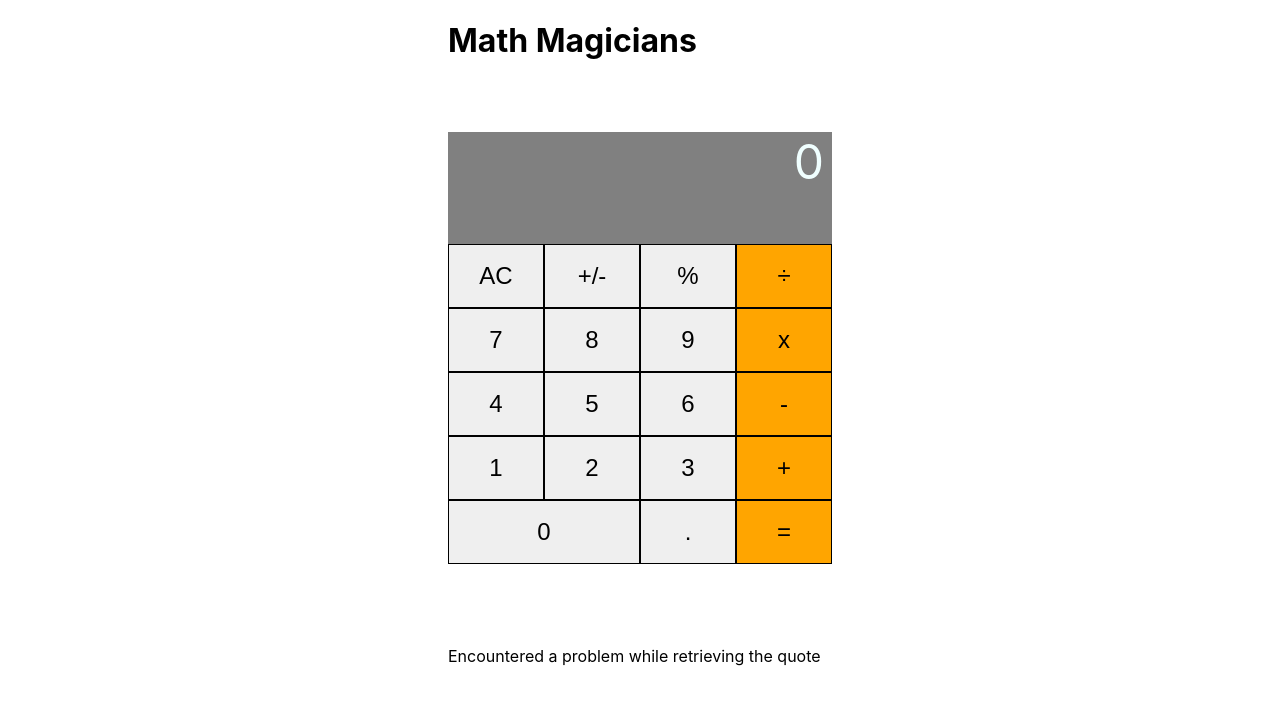
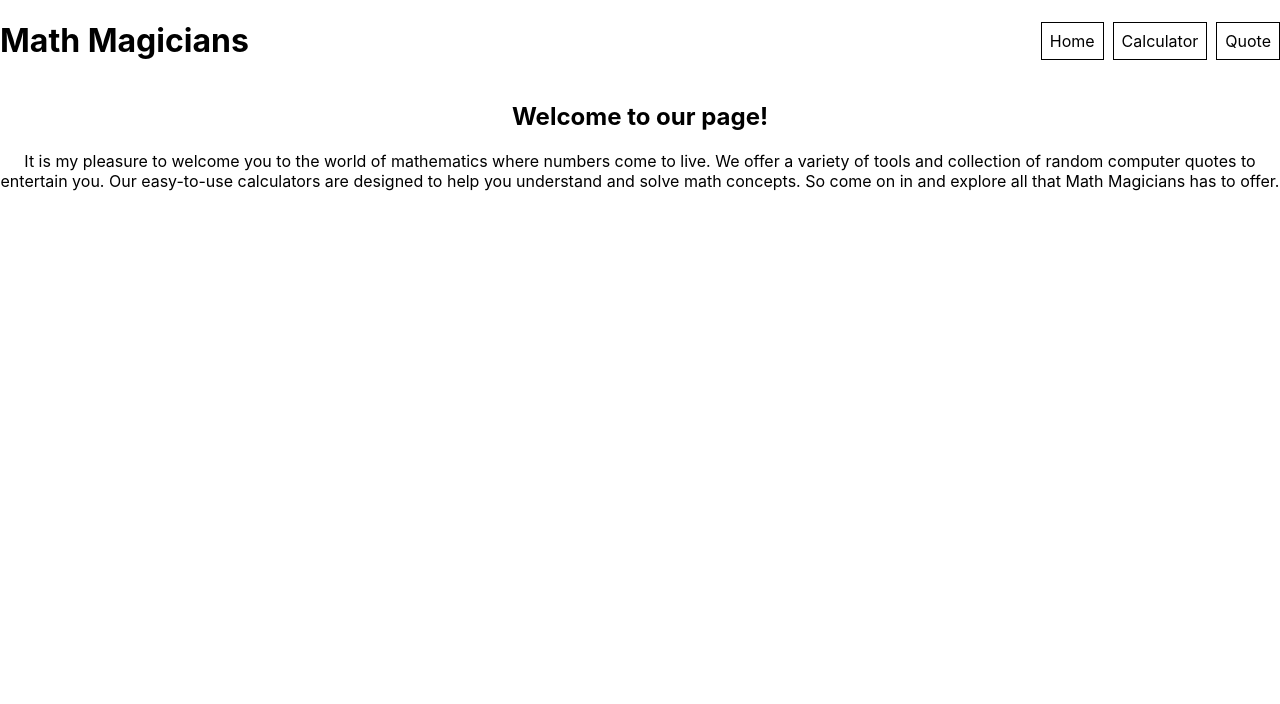
Before and after one commit to tamoorsaeed22/Math-Magician, a React (Create React App) app: page / in a window 1280 px wide. Shown: the top 704 px of the page. Built offline with nearby package versions, Linux system fonts and the light colour scheme; no server answers.

Commit message:
Added full website content

```diff
--- a/package.json
+++ b/package.json
@@ -10,6 +10,7 @@
     "prop-types": "^15.8.1",
     "react": "^18.2.0",
     "react-dom": "^18.2.0",
+    "react-router-dom": "^6.11.2",
     "react-scripts": "^5.0.1",
     "web-vitals": "^2.1.4"
   },
--- a/src/App.js
+++ b/src/App.js
@@ -1,13 +1,21 @@
+import { Routes, Route } from 'react-router-dom';
 import Calculator from './components/calculator';
-import FetchQuote from './components/FetchQuote';
+import DisplayQuote from './components/FetchQuote';
+import Header from './components/Header';
+import Home from './components/Home';
 
 function App() {
   return (
-    <div className="App">
-      <h1>Math Magicians</h1>
-      <Calculator />
-      <FetchQuote />
-    </div>
+    <>
+      <Header />
+      <div className="App">
+        <Routes>
+          <Route exact path="/" element={<Home />} />
+          <Route path="/calculator" element={<Calculator />} />
+          <Route path="/quote" element={<DisplayQuote />} />
+        </Routes>
+      </div>
+    </>
   );
 }
 
--- a/src/components/FetchQuote.js
+++ b/src/components/FetchQuote.js
@@ -1,4 +1,4 @@
-import React, { useState, useEffect } from 'react';
+import { useState, useEffect } from 'react';
 
 export default function DisplayQuote() {
   const [data, setData] = useState({});
@@ -16,10 +16,10 @@ export default function DisplayQuote() {
         const result = await response.json();
         setData(result[0]);
         setLoading(false);
-      } catch (error) {
+      } catch (e) {
         setError(true);
         setLoading(false);
-        throw new Error(error);
+        throw new Error(e);
       }
     }
     fetchQuote();
@@ -28,20 +28,24 @@ export default function DisplayQuote() {
   if (loading) {
     return (
       <section className="quote_display">
-        <h2>Quote</h2>
-        <p>Loading quote...</p>
+        <p style={{ fontSize: '1.3rem' }}>Loading quote...</p>
       </section>
     );
   }
 
   if (error || data === undefined) {
-    return <p>Encountered a problem while retrieving the quote</p>;
+    return (
+      <section className="quote_display">
+        <p style={{ fontSize: '1.3rem' }}>Encountered a problem while trying to get quote...</p>
+      </section>
+    );
   }
 
   return (
     <section className="quote_display">
-      <h2>Quote</h2>
-      <q>{data.quote}</q>
+      <q style={{ fontSize: '1.3rem' }}>
+        {data.quote}
+      </q>
       <p className="author">{data.author}</p>
     </section>
   );
--- /dev/null
+++ b/src/components/Header.js
@@ -0,0 +1,17 @@
+import { Link } from 'react-router-dom';
+import styles from './Header.module.css';
+
+export default function Header() {
+  return (
+    <header className={styles.header}>
+      <h1>Math Magicians</h1>
+      <nav className={styles.nav}>
+        <ul>
+          <li><Link to="/">Home</Link></li>
+          <li><Link to="/calculator">Calculator</Link></li>
+          <li><Link to="/quote">Quote</Link></li>
+        </ul>
+      </nav>
+    </header>
+  );
+}
--- /dev/null
+++ b/src/components/Header.module.css
@@ -0,0 +1,25 @@
+.header {
+  display: flex;
+  align-items: center;
+  justify-content: space-between;
+}
+
+.nav ul {
+  display: flex;
+  align-items: center;
+  gap: 9px;
+  list-style: none;
+}
+
+.nav ul li a {
+  text-decoration: none;
+  border: 1px solid black;
+  padding: 0.5em;
+  color: black;
+  transition: 0.5s background-color, color ease;
+}
+
+.nav ul li a:hover {
+  background-color: black;
+  color: azure;
+}
--- /dev/null
+++ b/src/components/Home.js
@@ -0,0 +1,13 @@
+export default function Home() {
+  return (
+    <section className="message">
+      <h2>Welcome to our page!</h2>
+      <p>
+        It is my pleasure to welcome you to the world of mathematics where numbers come to live.
+        We offer a variety of tools and collection of random computer quotes to entertain you.
+        Our easy-to-use calculators are designed to help you understand and solve math concepts.
+        So come on in and explore all that Math Magicians has to offer.
+      </p>
+    </section>
+  );
+}
--- a/src/components/calculator.js
+++ b/src/components/calculator.js
@@ -1,4 +1,4 @@
-import React, { useState } from 'react';
+import { useState } from 'react';
 import Button from './Button';
 import Screen from './Screen';
 import calculate from '../logic/calculate';
@@ -10,7 +10,15 @@ export default function Calculator() {
     setValue(calculate(value, digit));
   }
 
+  const textStyle = {
+    fontSize: '2em',
+    color: 'darkslategray',
+    marginTop: '2em',
+  };
+
   return (
+    <>
+      <b style={textStyle}>Let&apos;s do some math!</b>
       <div className="calculator-grid">
         <Screen value={value} />
         <Button value="AC" press={(e) => handleClick(e.target.textContent)} />
@@ -33,5 +41,6 @@ export default function Calculator() {
         <Button value="." press={(e) => handleClick(e.target.textContent)} />
         <Button value="=" bg="orange" press={(e) => handleClick(e.target.textContent)} />
       </div>
+    </>
   );
 }
--- a/src/index.css
+++ b/src/index.css
@@ -96,3 +96,9 @@ button:hover:not(.orange) {
   display: grid;
   gap: 50px;
 }
+
+.message {
+  justify-content: left;
+  align-items: center;
+  text-align: center;
+}
--- a/src/index.js
+++ b/src/index.js
@@ -1,17 +1,14 @@
 import React from 'react';
 import ReactDOM from 'react-dom/client';
 import './index.css';
+import { BrowserRouter } from 'react-router-dom';
 import App from './App';
-import reportWebVitals from './reportWebVitals';
 
 const root = ReactDOM.createRoot(document.getElementById('root'));
 root.render(
   <React.StrictMode>
-    <App />
+    <BrowserRouter>
+      <App />
+    </BrowserRouter>
   </React.StrictMode>,
 );
-
-// If you want to start measuring performance in your app, pass a function
-// to log results (for example: reportWebVitals(console.log))
-// or send to an analytics endpoint. Learn more: https://bit.ly/CRA-vitals
-reportWebVitals();
```
Also changed, not shown: 1 other file (tests, documents, lock files or other folders). Lines whose indentation alone changed are shown as unchanged.
